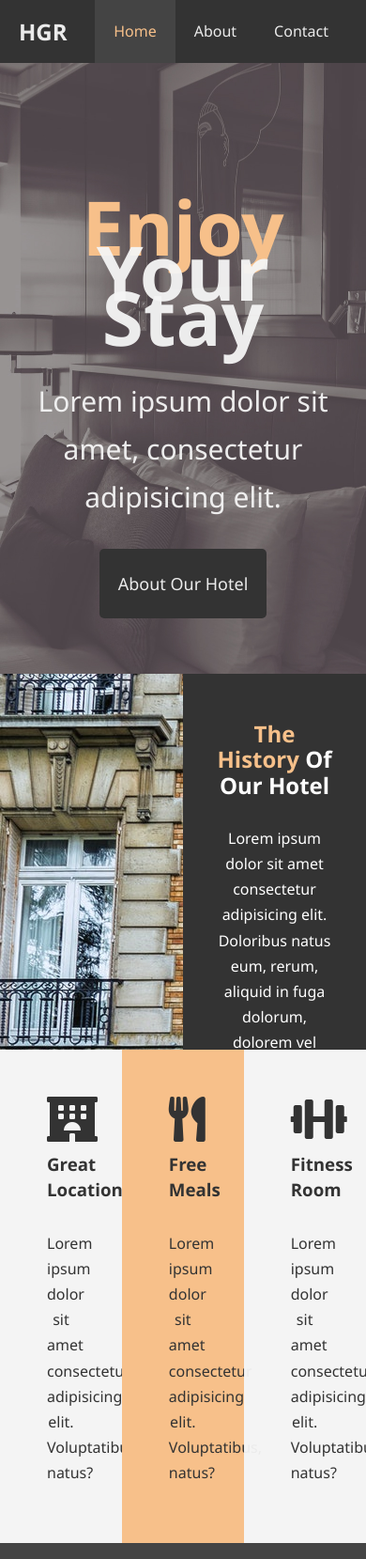
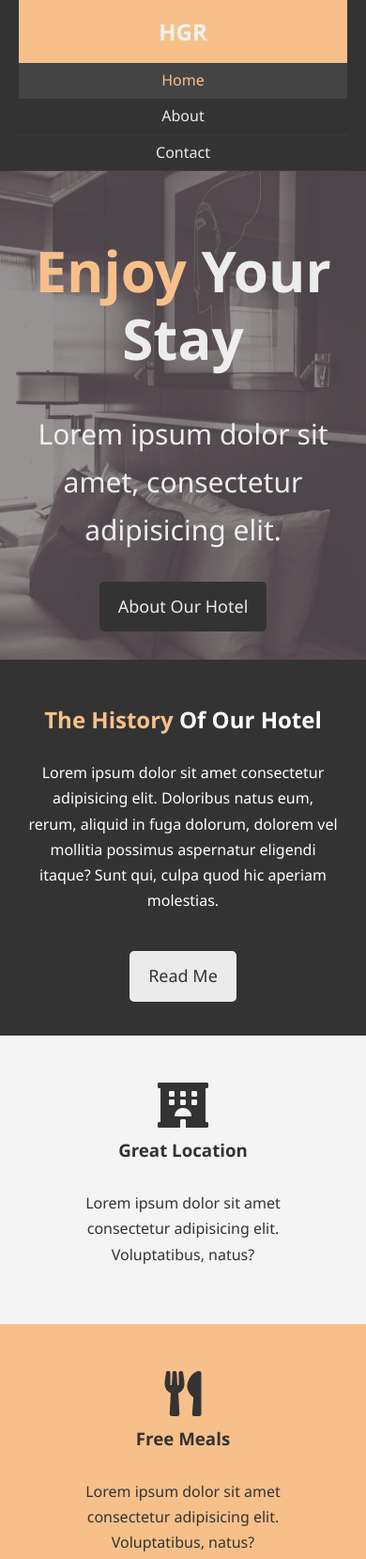
Before and after one commit to cisu/html-css, a plain HTML site: page hotel_website/index.html in a window 390 px wide. Shown: the top 1659 px of the page at 94% size. Drawn offline with Linux system fonts and the light colour scheme.

Commit message:
add responsive design

```diff
--- a/hotel_website-no_responsive/about.html
+++ b/hotel_website/about.html
@@ -8,6 +8,7 @@
     <meta name="keywords" content="hotel, athens  hotel, new hotel in greece">
     <title>Hotel BT | About</title>
     <link rel="stylesheet" href="./css/style.css">
+    <link rel="stylesheet" media="screen and (max-width: 768px)" href="./css/mobile.css">
 </head>
 
 <body>
--- /dev/null
+++ b/hotel_website/css/mobile.css
@@ -0,0 +1,72 @@
+@import url("style.css");
+
+#navbar .logo {
+    float: none;
+    text-align: center;
+    background-color: var(--primary-color);
+    color: red;
+}
+#navbar .logo a{
+    color: var(--light-color);
+}
+
+#navbar ul,
+#navbar ul li{
+    float: none;
+}
+
+#navbar ul li a{
+    padding: 5px;
+    border-bottom: #444 dotted 1px;
+}
+
+/* Showcase */
+#showcase {
+    height: 100%;
+}
+
+
+#showcase .showcase-content{
+    padding-top: 70px;
+    padding-bottom: 30px;
+}
+
+
+/* Home Info */
+#home-info .info-img{
+    height: 550px;
+    display: none;
+}
+
+#home-info .info-content{
+    float: none;
+    width: 100%
+}
+
+/* Boxes */
+
+.box{
+    float: none;
+    width: 100%;
+}
+
+/* About */
+
+#about-info .info-right,
+#about-info .info-left{
+    float: none;
+    width: 100%;
+}
+
+#about-info .info-right{
+    margin-top: 30px;
+}
+
+.l-heading{
+    text-align: center;
+}
+
+/* Contact */
+#contact-info .box{
+    border-bottom: #444 dotted 1px;
+}
--- a/hotel_website-no_responsive/css/style.css
+++ b/hotel_website/css/style.css
@@ -94,6 +94,7 @@ p{
 /* heading */
 .l-heading{
     font-size: 40px;
+    line-height: 1.2;
 }
 
 /* Padding */
@@ -113,7 +114,7 @@ p{
     color: var(--light-color);
 }
 
-#navbar h1{
+#navbar .logo{
     float: left;
     padding-top: 20px;
 }
@@ -142,17 +143,17 @@ p{
 /* Showcase */
 #showcase{
     background: url("../img/showcase.jpg") no-repeat center center/cover;
-    height: 650px;
+    height: 600px;
 }
 
 #showcase .showcase-content{
     color: var(--light-color);
     text-align: center;
-    padding-top: 150px;
+    padding-top: 170px;
 }
 
-#showcase .showcase-content{
-    font-size: 40px;
+#showcase .showcase-content h1{
+    font-size: 60px;
     line-height: 1.2em;
 }
 
@@ -222,7 +223,7 @@ p{
 
 /* Testimonials */
 #testimonials{
-    height: 600px;
+    height: 100%;
     background: url(../img/test-bg.jpg) no-repeat center center/cover;
     padding-top: 100px;
 }
--- a/hotel_website-no_responsive/index.html
+++ b/hotel_website/index.html
@@ -10,6 +10,7 @@
     <link rel="stylesheet" href="https://use.fontawesome.com/releases/v5.6.1/css/all.css"
         integrity="sha384-gfdkjb5BdAXd+lj+gudLWI+BXq4IuLW5IT+brZEZsLFm++aCMlF1V92rMkPaX4PP" crossorigin="anonymous">
     <link rel="stylesheet" href="./css/style.css">
+    <link rel="stylesheet" media="screen and (max-width: 768px)" href="./css/mobile.css">
 </head>
 
 <body>
```
Also changed, not shown: hotel_website/contact.html (renamed from hotel_website-no_responsive/contact.html, +1 -0 lines), hotel_website/img/person-1.jpg (renamed from hotel_website-no_responsive/img/person-1.jpg), hotel_website/img/person-2.jpg (renamed from hotel_website-no_responsive/img/person-2.jpg), hotel_website/img/photo-1.jpg (renamed from hotel_website-no_responsive/img/photo-1.jpg), hotel_website/img/photo-2.jpg (renamed from hotel_website-no_responsive/img/photo-2.jpg), hotel_website/img/showcase.jpg (renamed from hotel_website-no_responsive/img/showcase.jpg), hotel_website/img/test-bg.jpg (renamed from hotel_website-no_responsive/img/test-bg.jpg).
